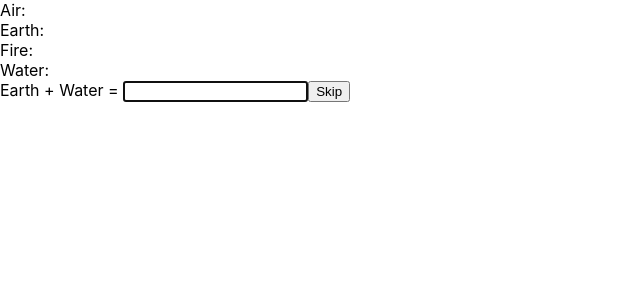
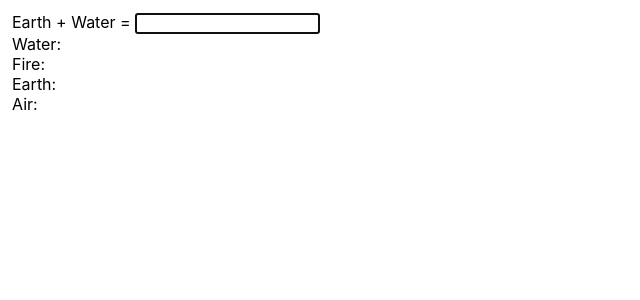
Before and after one commit to scriptist/invent-everything, a React (Create React App) app: page / in a window 1280 px wide. Shown: the top 300 px of the page, without its empty margins (0-640 px from the left). Built offline with nearby package versions, Linux system fonts and the light colour scheme.

Commit message:
Reverse order

```diff
--- a/src/react/App.tsx
+++ b/src/react/App.tsx
@@ -3,6 +3,8 @@ import Item from "../items/Item";
 import ItemMap from "../items/ItemMap";
 import { getOrDefault, save } from "../items/Storage";
 import RandomItemMixer from "./RandomItemMixer";
+
+import { css } from "@emotion/css";
 
 export default function App() {
   const [items, setItems] = useState(() => getOrDefault());
@@ -13,16 +15,17 @@ export default function App() {
   }, [items]);
 
   return (
-    <>
-      {Array.from(items.getAll()).map((item) => (
-        <ItemDisplay items={items} item={item} key={item.id} />
-      ))}
-
+    <div className={styles.root}>
       <RandomItemMixer
         addItem={(baseItemData) => setItems(items.addItem(baseItemData))}
         items={items}
       />
-    </>
+      {Array.from(items.getAll())
+        .reverse()
+        .map((item) => (
+          <ItemDisplay items={items} item={item} key={item.id} />
+        ))}
+    </div>
   );
 }
 
@@ -46,3 +49,11 @@ function ItemDisplay({ item, items }: ItemProps) {
     </div>
   );
 }
+
+// Styles
+
+const styles = {
+  root: css`
+    padding: 12px;
+  `,
+};
--- a/src/react/RandomItemMixer.tsx
+++ b/src/react/RandomItemMixer.tsx
@@ -45,9 +45,6 @@ export default function RandomItemMixer({ addItem, items }: Props) {
         onChange={(e) => setItemName(e.target.value)}
         value={itemName}
       />
-      <button type="button" onClick={() => randomizeRecipe()}>
-        Skip
-      </button>
     </form>
   );
 }
```
